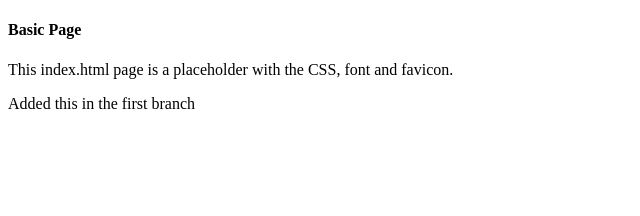
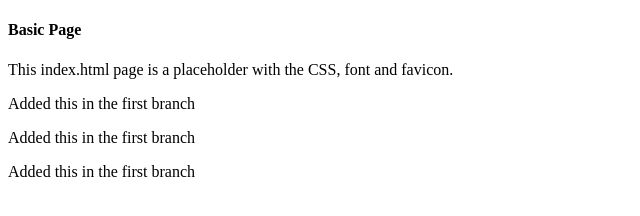
Before and after one commit to sungsoonz/git-test-project, a plain HTML site: page index.html in a window 1280 px wide. Shown: the whole page, without its empty margins (0-640 px from the left). Drawn offline with Linux system fonts and the light colour scheme.

Commit message:
added text

```diff
--- a/index.html
+++ b/index.html
@@ -11,6 +11,8 @@
     <h4>Basic Page</h4>
     <p>This index.html page is a placeholder with the CSS, font and favicon.</p>
       <p>Added this in the first branch</p>
+      <p>Added this in the first branch</p>
+      <p>Added this in the first branch</p>
   </div>
 </body>
 </html>
```
